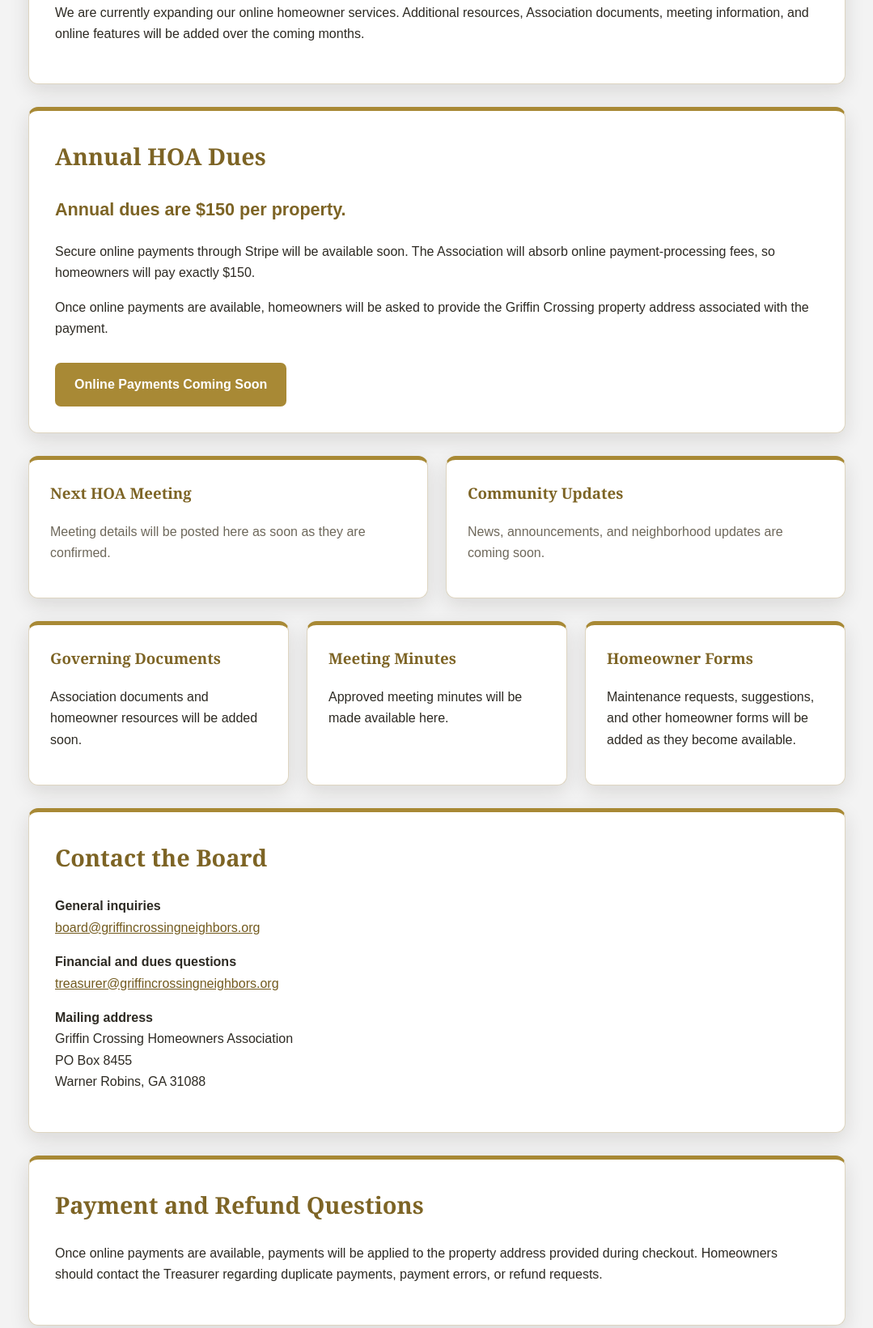
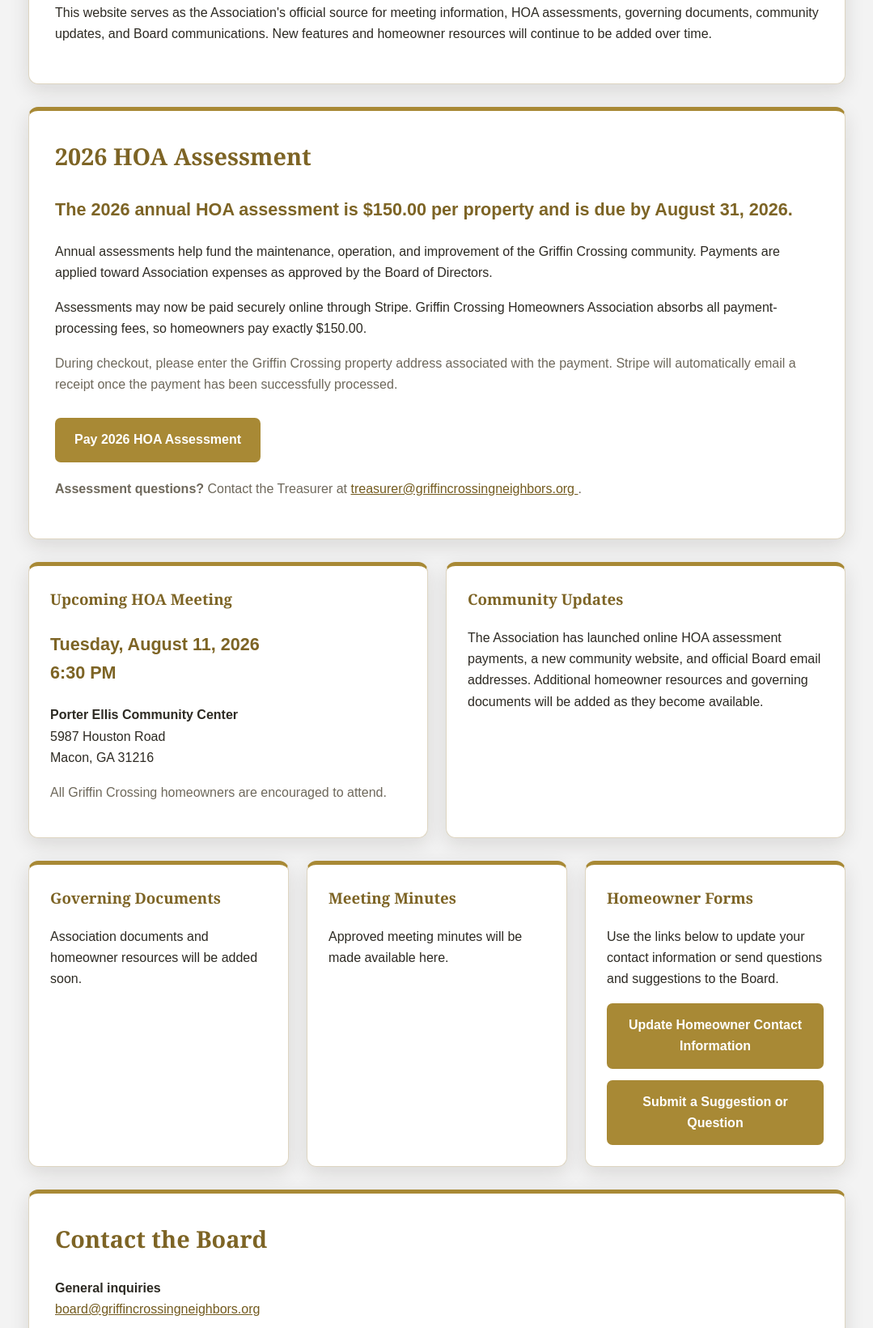
Before and after one commit to griffincrossinghoa/griffincrossingneighbors, a plain HTML site: page index.html in a window 1280 px wide. Shown: the part 632-2272 px from the top of the page at 81% size, without its empty margins (100-1179 px from the left). Drawn offline with Linux system fonts and the light colour scheme.

Commit message:
Update index.html

```diff
--- a/index.html
+++ b/index.html
@@ -163,13 +163,23 @@ header p {
     background: var(--gold);
     border-radius: 7px;
     font-weight: 700;
-      cursor: default;
+    cursor: pointer;
+    text-decoration: none;
 }
-
+.status-button:hover,
+.status-button:focus {
+    background: #8f732d;
+    transform: translateY(-1px);
+}
     a {
       color: #735b1f;
     }
-
+.small-card .status-button {
+    display: block;
+    width: 100%;
+    margin-top: 14px;
+    text-align: center;
+}
     footer {
       padding: 30px 20px;
       color: #e9e2d3;
@@ -236,46 +246,86 @@ header p {
       </p>
 
       <p>
-        We are currently expanding our online homeowner services. Additional
-        resources, Association documents, meeting information, and online
-        features will be added over the coming months.
+       This website serves as the Association's official source for meeting
+    information, HOA assessments, governing documents, community updates,
+    and Board communications. New features and homeowner resources will
+    continue to be added over time.
       </p>
     </section>
 
 <section id="dues" class="card">
-      <h2>Annual HOA Dues</h2>
+    <h2>2026 HOA Assessment</h2>
 
-      <p class="highlight">Annual dues are $150 per property.</p>
-
-      <p>
-        Secure online payments through Stripe will be available soon. The
-        Association will absorb online payment-processing fees, so homeowners
-        will pay exactly $150.
+    <p class="highlight">
+        The 2026 annual HOA assessment is <strong>$150.00 per property</strong>
+        and is due by <strong>August 31, 2026</strong>.
     </p>
 
     <p>
-        Once online payments are available, homeowners will be asked to provide
-        the Griffin Crossing property address associated with the payment.
+        Annual assessments help fund the maintenance, operation, and
+        improvement of the Griffin Crossing community. Payments are applied
+        toward Association expenses as approved by the Board of Directors.
     </p>
 
-      <span class="status-button" aria-label="Online payments coming soon">
-        Online Payments Coming Soon
-      </span>
+    <p>
+        Assessments may now be paid securely online through Stripe. Griffin
+        Crossing Homeowners Association absorbs all payment-processing fees,
+        so homeowners pay exactly $150.00.
+    </p>
+
+    <p class="muted">
+        During checkout, please enter the Griffin Crossing property address
+        associated with the payment. Stripe will automatically email a receipt
+        once the payment has been successfully processed.
+    </p>
+
+    <a
+        class="status-button"
+        href="https://buy.stripe.com/14A9AS1UJ9QrbwXfRR43S00"
+        target="_blank"
+        rel="noopener noreferrer"
+        aria-label="Pay the 2026 HOA Assessment securely through Stripe"
+    >
+        Pay 2026 HOA Assessment
+    </a>
+
+    <p class="muted" style="margin-top: 20px;">
+        <strong>Assessment questions?</strong> Contact the Treasurer at
+        <a href="mailto:treasurer@griffincrossingneighbors.org">
+            treasurer@griffincrossingneighbors.org
+        </a>.
+    </p>
 </section>
 
     <section id="meeting">
     <div class="grid">
         <div class="small-card">
-          <h3>Next HOA Meeting</h3>
+            <h3>Upcoming HOA Meeting</h3>
+
+            <p class="highlight">
+                Tuesday, August 11, 2026<br>
+                6:30 PM
+            </p>
+
+            <p>
+                <strong>Porter Ellis Community Center</strong><br>
+                5987 Houston Road<br>
+                Macon, GA 31216
+            </p>
+
             <p class="muted">
-            Meeting details will be posted here as soon as they are confirmed.
+                All Griffin Crossing homeowners are encouraged to attend.
             </p>
         </div>
 
         <div class="small-card">
             <h3>Community Updates</h3>
-          <p class="muted">
-            News, announcements, and neighborhood updates are coming soon.
+
+            <p>
+                The Association has launched online HOA assessment payments,
+                a new community website, and official Board email addresses.
+                Additional homeowner resources and governing documents will be
+                added as they become available.
             </p>
         </div>
     </div>
@@ -283,8 +333,10 @@ header p {
 
     <section id="resources">
     <div class="grid">
+
         <div class="small-card">
             <h3>Governing Documents</h3>
+
             <p>
                 Association documents and homeowner resources will be added soon.
             </p>
@@ -292,6 +344,7 @@ header p {
 
         <div class="small-card">
             <h3>Meeting Minutes</h3>
+
             <p>
                 Approved meeting minutes will be made available here.
             </p>
@@ -299,11 +352,31 @@ header p {
 
         <div class="small-card">
             <h3>Homeowner Forms</h3>
+
             <p>
-            Maintenance requests, suggestions, and other homeowner forms will
-            be added as they become available.
+                Use the links below to update your contact information or send
+                questions and suggestions to the Board.
             </p>
+
+            <a
+                class="status-button"
+                href="https://forms.cloud.microsoft/Pages/ResponsePage.aspx?id=tawCdUEQgke4S-Rec1pMftO3QHwD57VDhN0EE8A4oAZUNTVaOUVIUFNBRTlLWERPMU5PMVVFMkhQSy4u"
+                target="_blank"
+                rel="noopener noreferrer"
+            >
+                Update Homeowner Contact Information
+            </a>
+
+            <a
+                class="status-button"
+                href="https://forms.cloud.microsoft/Pages/ResponsePage.aspx?id=tawCdUEQgke4S-Rec1pMftO3QHwD57VDhN0EE8A4oAZUQURVTFhQQzFGOU01MUxGVVFBVjJHNU1FMy4u"
+                target="_blank"
+                rel="noopener noreferrer"
+            >
+                Submit a Suggestion or Question
+            </a>
         </div>
+
     </div>
 </section>
 
@@ -332,16 +405,6 @@ header p {
       </p>
     </section>
 
-    <section class="card">
-      <h2>Payment and Refund Questions</h2>
-
-      <p>
-        Once online payments are available, payments will be applied to the
-        property address provided during checkout. Homeowners should contact
-        the Treasurer regarding duplicate payments, payment errors, or refund
-        requests.
-      </p>
-    </section>
       </main>
 
   <footer>
```
Lines whose indentation alone changed are shown as unchanged.
